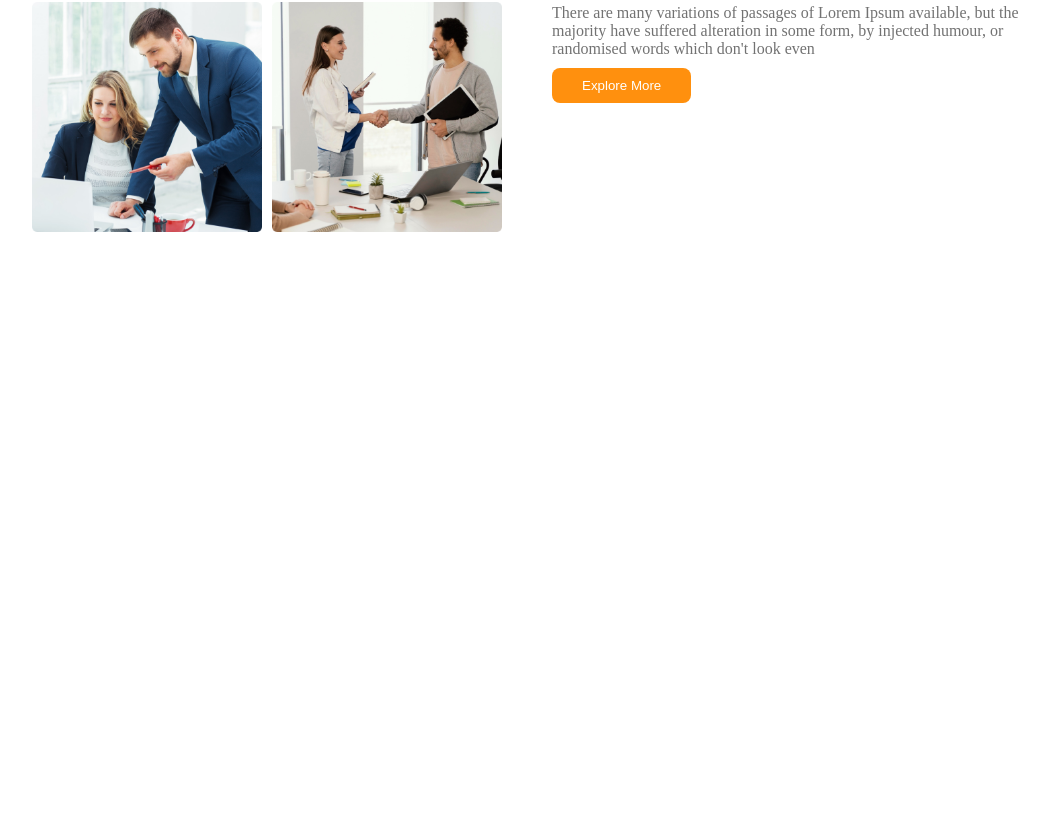
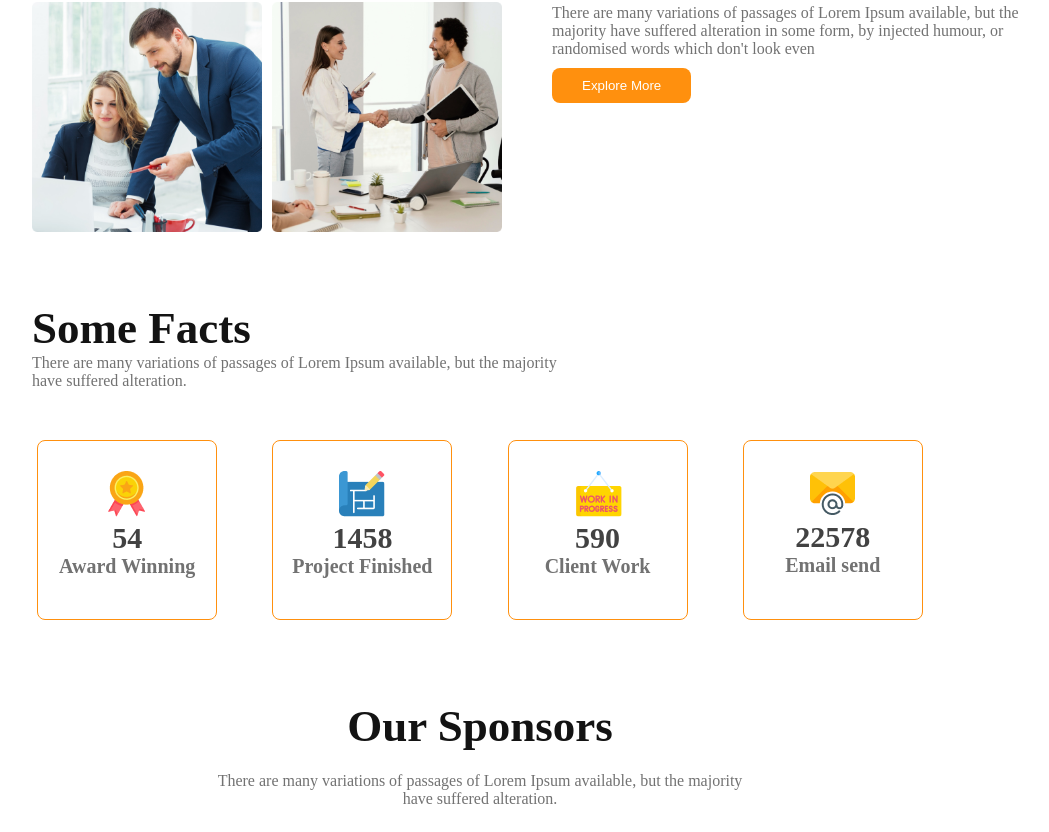
Before and after one commit to nahida30/g3-architects, a plain HTML site: page index.html in a window 1280 px wide. Shown: the part 1004-1836 px from the top of the page, without its empty margins (160-1209 px from the left). Before the commit the page ends 1286 px from the top, so only its background shows below. Drawn offline with Linux system fonts and the light colour scheme.

Commit message:
another commit

```diff
--- a/index.html
+++ b/index.html
@@ -31,34 +31,7 @@
             <img src="images/banner.png" alt="" class="banner-img" >
         </div>
 
-        <!-- <div class="nav-bar">
-            <div class="logo">
-                <h1>G3 Architects</h1>
-            </div>
-            <div class="menu">
-                <ul>
-                    <li><a href="#">Home</a></li>
-                    <li><a href="#">About</a></li>
-                    <li><a href="#">Contact Us</a></li>
-                    <li><a href="#">login</a></li>
-                </ul>
-            </div>
 
-
-        </div>
-        <div class="banner">
-            <div class="banner-container">
-                <h1 class="banner-head">Brand New Group of Architects </h1>
-                <p class="banner-text">There are many variations of passages of Lorem Ipsum available, but the majority have suffered alteration in some form, by injected humour, or randomised words which don't look even</p>
-                <button class="btn">Explore More</button>
-
-            </div>
-
-            <div class="banner-img">
-                <img src="images/banner.png" alt="" class="banner-img" >
-            </div>
-
-        </div> -->
 
 
     </header>
@@ -81,6 +54,71 @@
 
         </section>
         <!-- quick-list ends -->
+        <!-- some-facts section starts -->
+
+        <section>
+            <h1 class="facts-header">Some Facts</h1>
+            <p class="facts-description">There are many variations of passages of Lorem Ipsum available, but the majority have suffered alteration.</p>
+
+            <div class="box-container">
+                <div class="box">
+                    <div class="box-item">
+                        <img src="images/icons/ribon.png" alt="">
+                        <h3 class="number">54</h3>
+                        <p class="text">Award Winning</p>
+                    </div>
+
+                </div>
+                <div class="box">
+                    <div class="box-item">
+                        <img src="images/icons/projects.png" alt="">
+                        <h3 class="number">1458</h3>
+                        <p class="text">Project Finished</p>
+                    </div>
+
+                </div>
+                <div class="box">
+                    <div class="box-item">
+                        <img src="images/icons/customers.png" alt="">
+                        <h3 class="number">590</h3>
+                        <p class="text">Client Work</p>
+                    </div>
+
+                </div>
+                <div class="box">
+                    <div class="box-item">
+                        <img src="images/icons/email.png" alt="">
+                        <h3 class="number">22578</h3>
+                        <p class="text">Email send</p>
+                    </div>
+
+                </div>
+
+            </div>
+
+        </section>
+         <!-- some-facts section ends -->
+
+         <!-- sponsor section starts -->
+         <section>
+            <div class="sponsor-container">
+                <h1 class="sponsor-heading">
+                    Our Sponsors
+                </h1>
+                <p class="sponsor-text">
+                    There are many variations of passages of Lorem Ipsum available, but the majority have suffered alteration.
+                </p>
+            </div>
+            <div class="sponsor-img">
+                <img src="images/sponsors/spotify.png" alt="">
+                <img src="images/sponsors/amazon.png" alt="">
+                <img src="images/sponsors/google.png" alt="">
+                <img src="images/sponsors/telerama.png" alt="">
+                <img src="images/sponsors/figma.png" alt="">
+            </div>
+         </section>
+
+          <!-- sponsor section ends -->
 
     </main>
     <footer>
--- a/style/style.css
+++ b/style/style.css
@@ -35,31 +35,7 @@ nav li a {
     text-decoration: none;
     color: black;
 }
-/*
-.nav-bar{
-    width: 100%;
-    height: 10vh;
-    background-color: aqua;
-    display: flex;
-    justify-content: space-around;
-    align-items: center;
-    text-align: center;
-}
 
-.nav-bar ul{
-    display: flex;
-}
-
-.nav-bar li{
-    list-style: none;
-    margin-right: 50px;
-}
-.nav-bar li a{
-    text-decoration: none;
-    font-size: 20px;
-    color: black;
-    font-weight: 400;
-} */
 
 /* nav ends */
 
@@ -93,40 +69,7 @@ nav li a {
     margin-top: 10px;
     width: 100%;
 }
-/* .banner-container{
-    padding: 30px 100px 50px 100px;
-    text-align: center;
-}
-.banner-head{
-    font-size: 42px;
-    padding-bottom: 10px;
-}
-.banner-text{
-    font-size: 18px;
-    text-align: center;
-    width: 80%;
-    margin: auto;
-    padding-bottom: 10px;
-}
-.btn{
-    padding: 10px 30px;
-    background-color: #FF900E;
-    border-radius: 8px;
-    border: none;
-    color: #fff;
 
-}
-.banner-img{
-    width: 70%;
-    height: 60vh;
-    border: 2px solid black;
-    margin: auto;
-    margin-top: -20px;
-}
-.banner-img img{
-    width: 100%;
-    height: 55vh;
-} */
 /* banner ends */
 
 main{
@@ -180,7 +123,82 @@ main{
     font-weight: 700;
 }
 /* quick-list ends */
+/* facts section starts */
+.facts-header{
+    color:  #131313;
+    font-family: Work Sans;
+    font-size: 45px;
+    font-weight: 700;
+    margin-top: 20px;
+}
+.facts-description{
+    color:#727272;
+    font-family: Work Sans;
+    font-size: 16px;
+    font-weight: 400;
+    width: 542px;
+}
+.box-container{
+    display: flex;
+    gap: 50px;
+    margin-top: 50px;
+    justify-content: space-evenly;
+    margin-bottom: 50px;
 
+}
+.box{
+    width: 180px;
+    height: 180px;
+    border-radius: 8px;
+    border: 1px solid #FF900E;
+}
+.number{
+    color: var(--dark-02, #424242);
+    font-family: Work Sans;
+    font-size: 30px;
+    font-weight: 600;
+}
+.text{
+    color:  #727272;
+    font-family: Work Sans;
+    font-size: 20px;
+    font-weight: 600;
+}
+.box-item{
+    text-align: center;
+    margin-top: 30px;
+}
+
+/* facts section ends */
+
+/* sponsor section starts */
+.sponsor-container{
+    text-align: center;
+    margin-top: 80px;
+}
+.sponsor-heading{
+    color: #131313;
+    font-family: Work Sans;
+    font-size: 45px;
+    font-weight: 700;
+    padding-bottom: 20px;
+}
+.sponsor-text{
+    color:  #727272;
+    text-align: center;
+    font-family: Work Sans;
+    font-size: 16px;
+    font-weight: 400;
+    width: 542px;
+    margin: auto;
+}
+.sponsor-img{
+    display: flex;
+    justify-content: space-evenly;
+    padding: 30px 0;
+}
+
+/* sponsor section ends */
 
 /* responsive starts */
 @media screen and (max-width:576px) {
@@ -201,38 +219,7 @@ main{
         font-size: 2rem;
         color: #FF900E;
     }
-   /* header{
-    height: 109vh;
-   }
 
-    .nav-bar{
-        flex-direction: column;
-        padding-top: 80px;
-
-    }
-    .logo{
-        padding-bottom: 10px;
-    }
-    .nav-bar ul{
-        flex-direction: column;
-        margin-left: 50px;
-    }
-    .banner-container{
-        padding: 80px 0px;
-    }
-    .banner-head{
-        font-size: 25px;
-        color: #FF900E;
-    }
-    .banner-text{
-        padding-bottom: 10px;
-    }
-
-    .banner-img img{
-        margin-top: -40px;
-        height: 30vh;
-
-    } */
 
     .quick-list{
         flex-direction: column;
@@ -248,6 +235,32 @@ main{
     .quick-list-description{
         width: 300px;
     }
+    .facts-header{
+        margin-left: -20px;
+    }
+    .facts-description{
+        margin-left: -20px;
+        width: 400px;
+    }
+    .box-container{
+        flex-direction: column;
+        align-items: center;
+    }
+    .sponsor-heading{
+        color: #FF900E;
+    }
+    .sponsor-text{
+        width: 400px;
+    }
+    .sponsor-img{
+        /* flex-direction: column; */
+        gap: 15px;
+    }
+    .sponsor-img img{
+       width: 20%;
+    }
+
+
 
 
 
@@ -262,4 +275,10 @@ main{
         flex-direction: column;
     }
 
-}
+    /* .facts-header{
+       padding-left: 60px;
+    }
+    .facts-description{
+        padding-left: 60px;
+        /* width: 400px; */
+    }
```
